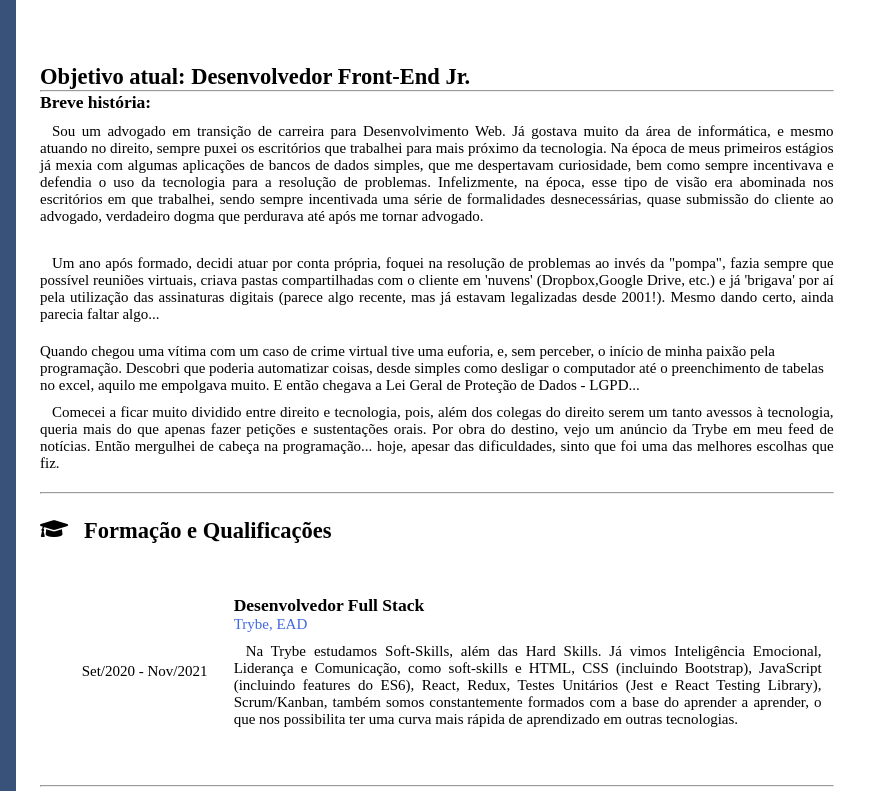
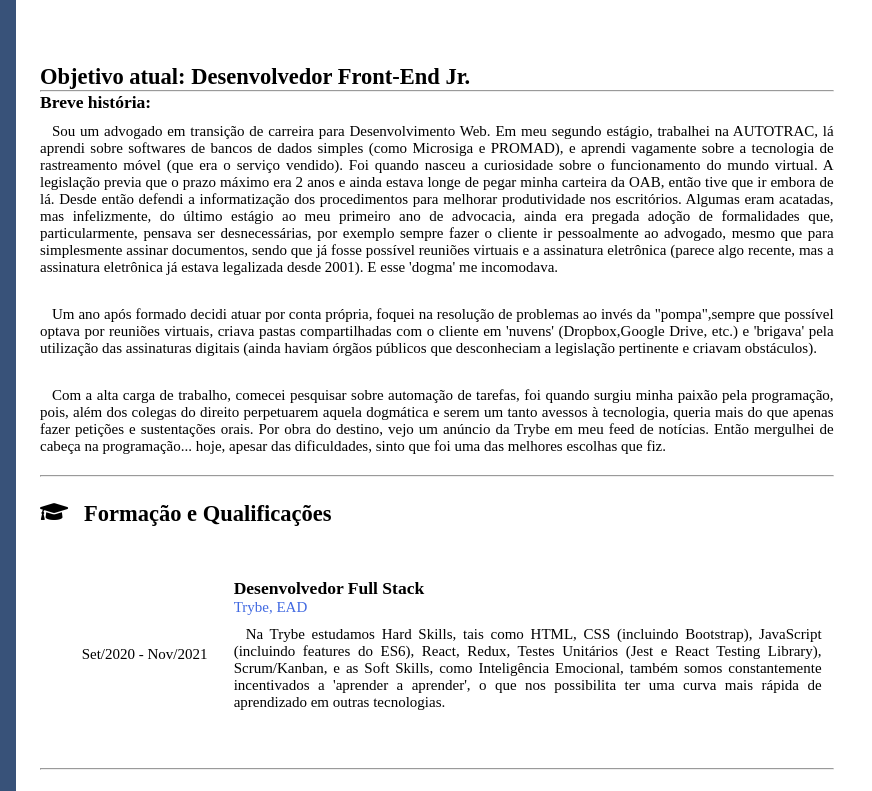
Before and after one commit to JRGCast/jrgc-light-curriculum, a plain HTML site: page index.html in a window 1280 px wide. Shown: the top 791 px of the page, 408-1280 px from the left. Drawn offline with Linux system fonts and the light colour scheme.

Commit message:
Update: alterada breve descriçao e texto da trybe

```diff
--- a/index.html
+++ b/index.html
@@ -51,22 +51,10 @@
         <h1>Objetivo atual: Desenvolvedor Front-End Jr. </h1>
         <hr />
         <h3>Breve história:</h3>
-        <p class="desc"> Sou um advogado em transição de carreira para Desenvolvimento Web. Já gostava muito da área de
-          informática, e mesmo atuando no direito, sempre puxei os escritórios que trabalhei para mais próximo da
-          tecnologia. Na época de meus primeiros estágios já mexia com algumas aplicações de bancos de dados simples,
-          que me despertavam curiosidade, bem como sempre incentivava e defendia o uso da tecnologia para a resolução de
-          problemas. Infelizmente, na época, esse tipo de visão era abominada nos escritórios em que trabalhei, sendo
-          sempre incentivada uma série de formalidades desnecessárias, quase submissão do cliente ao advogado,
-          verdadeiro dogma que perdurava até após me tornar advogado. </p>
-        <p class="desc"> Um ano após formado, decidi atuar por conta própria, foquei na resolução de problemas ao invés
-          da "pompa", fazia sempre que possível reuniões virtuais, criava pastas compartilhadas com o cliente em
-          'nuvens' (Dropbox,Google Drive, etc.) e já 'brigava' por aí pela utilização das assinaturas digitais (parece
-          algo recente, mas já estavam legalizadas desde 2001!). Mesmo dando certo, ainda parecia faltar algo... </p>
-        <p> Quando chegou uma vítima com um caso de crime virtual tive uma euforia, e, sem perceber, o início de minha paixão pela programação. Descobri que poderia automatizar coisas, desde simples como desligar o computador até
-          o preenchimento de tabelas no excel, aquilo me empolgava muito. E então chegava a Lei Geral de Proteção de Dados - LGPD...  </p>
-        <p class="desc"> Comecei a ficar muito dividido entre direito e tecnologia, pois, além dos colegas do direito
-          serem um tanto avessos à tecnologia, queria mais do que apenas fazer petições e sustentações orais. Por obra do destino, vejo um anúncio da Trybe em meu feed de notícias. Então mergulhei de
-          cabeça na programação... hoje, apesar das dificuldades, sinto que foi uma das melhores escolhas que fiz. </p>
+        <p class="desc"> Sou um advogado em transição de carreira para Desenvolvimento Web. Em meu segundo estágio, trabalhei na AUTOTRAC, lá aprendi sobre softwares de bancos de dados simples (como Microsiga e PROMAD), e aprendi vagamente sobre a tecnologia de rastreamento móvel (que era o serviço vendido). Foi quando nasceu a curiosidade sobre o funcionamento do mundo virtual. A legislação previa que o prazo máximo era 2 anos e ainda estava longe de pegar minha carteira da OAB, então tive que ir embora de lá.
+          Desde então defendi a informatização dos procedimentos para melhorar produtividade nos escritórios. Algumas eram acatadas, mas infelizmente, do último estágio ao meu primeiro ano de advocacia, ainda era pregada adoção de formalidades que, particularmente, pensava ser desnecessárias, por exemplo sempre fazer o cliente ir pessoalmente ao advogado, mesmo que para simplesmente assinar documentos, sendo que já fosse possível reuniões virtuais e a assinatura eletrônica (parece algo recente, mas a assinatura eletrônica já estava legalizada desde 2001). E esse 'dogma' me incomodava. </p>
+        <p class="desc"> Um ano após formado decidi atuar por conta própria, foquei na resolução de problemas ao invés da "pompa",sempre que possível optava por reuniões virtuais, criava pastas compartilhadas com o cliente em 'nuvens' (Dropbox,Google Drive, etc.) e 'brigava' pela utilização das assinaturas digitais (ainda haviam órgãos públicos que desconheciam a legislação pertinente e criavam obstáculos). </p>
+        <p class="desc"> Com a alta carga de trabalho, comecei pesquisar sobre automação de tarefas, foi quando surgiu minha paixão pela programação, pois, além dos colegas do direito perpetuarem aquela dogmática e serem um tanto avessos à tecnologia, queria mais do que apenas fazer petições e sustentações orais. Por obra do destino, vejo um anúncio da Trybe em meu feed de notícias. Então mergulhei de cabeça na programação... hoje, apesar das dificuldades, sinto que foi uma das melhores escolhas que fiz. </p>
         <hr />
         <div class="forma">
           <i class="fas fa-graduation-cap icon"></i>
@@ -80,11 +68,8 @@
               <a href="https://www.betrybe.com/" target="_blank">
                 <p class="empresa">Trybe, EAD</p>
               </a>
-              <p class="desc"> Na Trybe estudamos Soft-Skills, além das Hard Skills. Já vimos Inteligência Emocional,
-                Liderança e Comunicação, como soft-skills e HTML, CSS (incluindo Bootstrap), JavaScript (incluindo
-                features do ES6), React, Redux, Testes Unitários (Jest e React Testing Library), Scrum/Kanban, também
-                somos constantemente formados com a base do aprender a aprender, o que nos possibilita ter uma curva
-                mais rápida de aprendizado em outras tecnologias. </p>
+              <p class="desc"> Na Trybe estudamos Hard Skills, tais como HTML, CSS (incluindo Bootstrap), JavaScript (incluindo
+                features do ES6), React, Redux, Testes Unitários (Jest e React Testing Library), Scrum/Kanban, e as Soft Skills, como Inteligência Emocional, também somos constantemente incentivados a 'aprender a aprender', o que nos possibilita ter uma curva mais rápida de aprendizado em outras tecnologias. </p>
             </td>
           </tr>
           <tr></tr>
```
